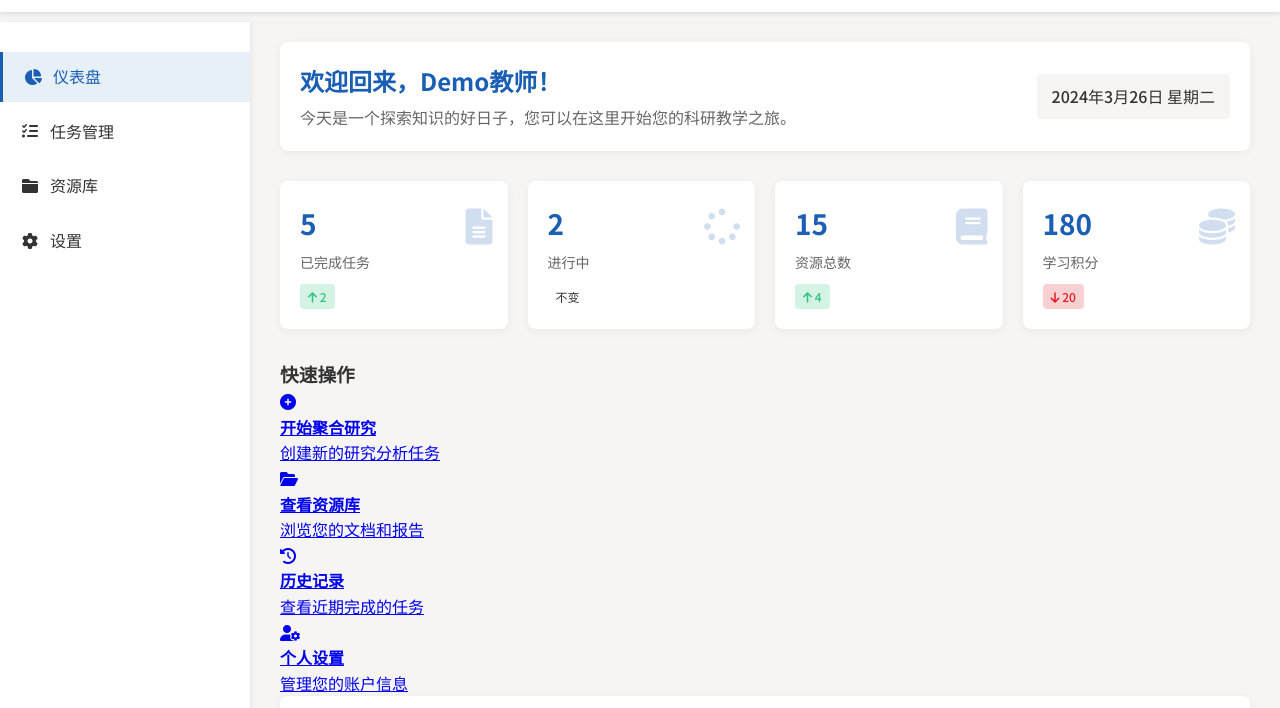
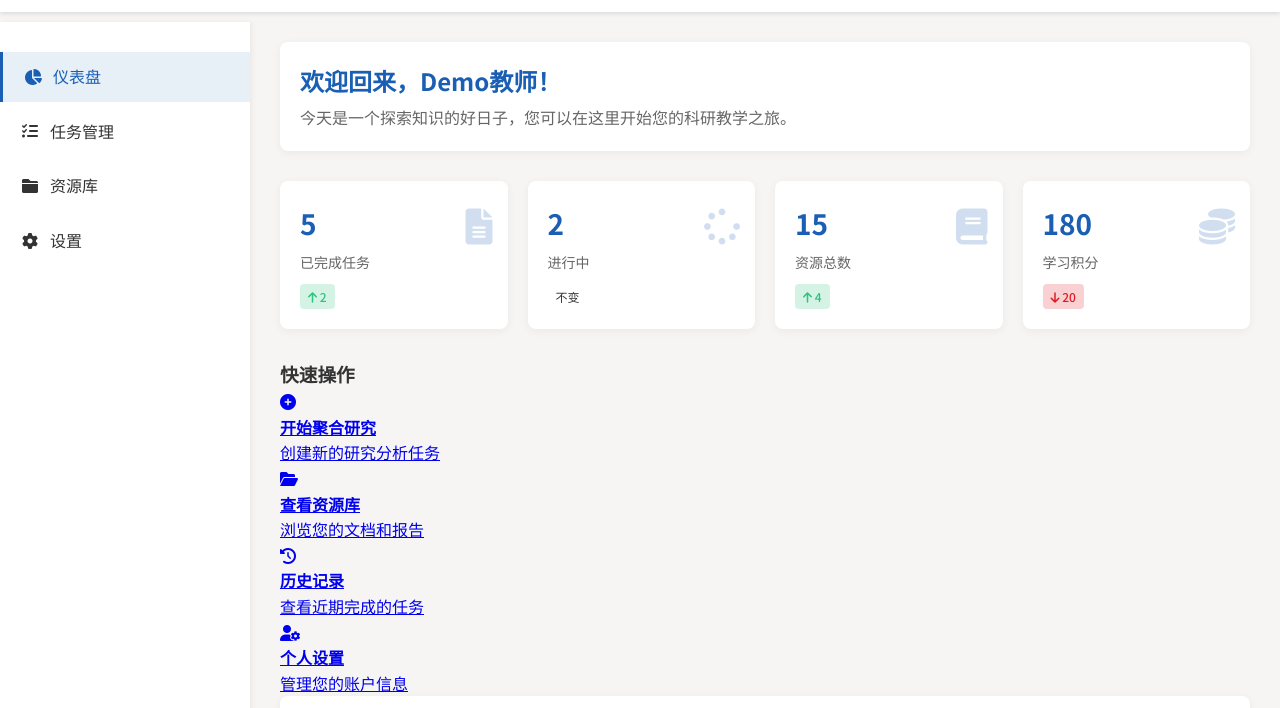
Before and after one commit to gogodechen1/-research-cube, a plain HTML site: page pages/dashboard.html in a window 1280 px wide. Shown: the part 58-766 px from the top of the page. Drawn offline with Linux system fonts and the light colour scheme.

Commit message:
Update dashboard.html

```diff
--- a/pages/dashboard.html
+++ b/pages/dashboard.html
@@ -49,9 +49,6 @@
         <div class="welcome-text">
           <h2>欢迎回来，Demo教师！</h2>
           <p>今天是一个探索知识的好日子，您可以在这里开始您的科研教学之旅。</p>
-        </div>
-        <div class="date-display">
-          <span>2024年3月26日 星期二</span>
         </div>
       </div>
 
```
